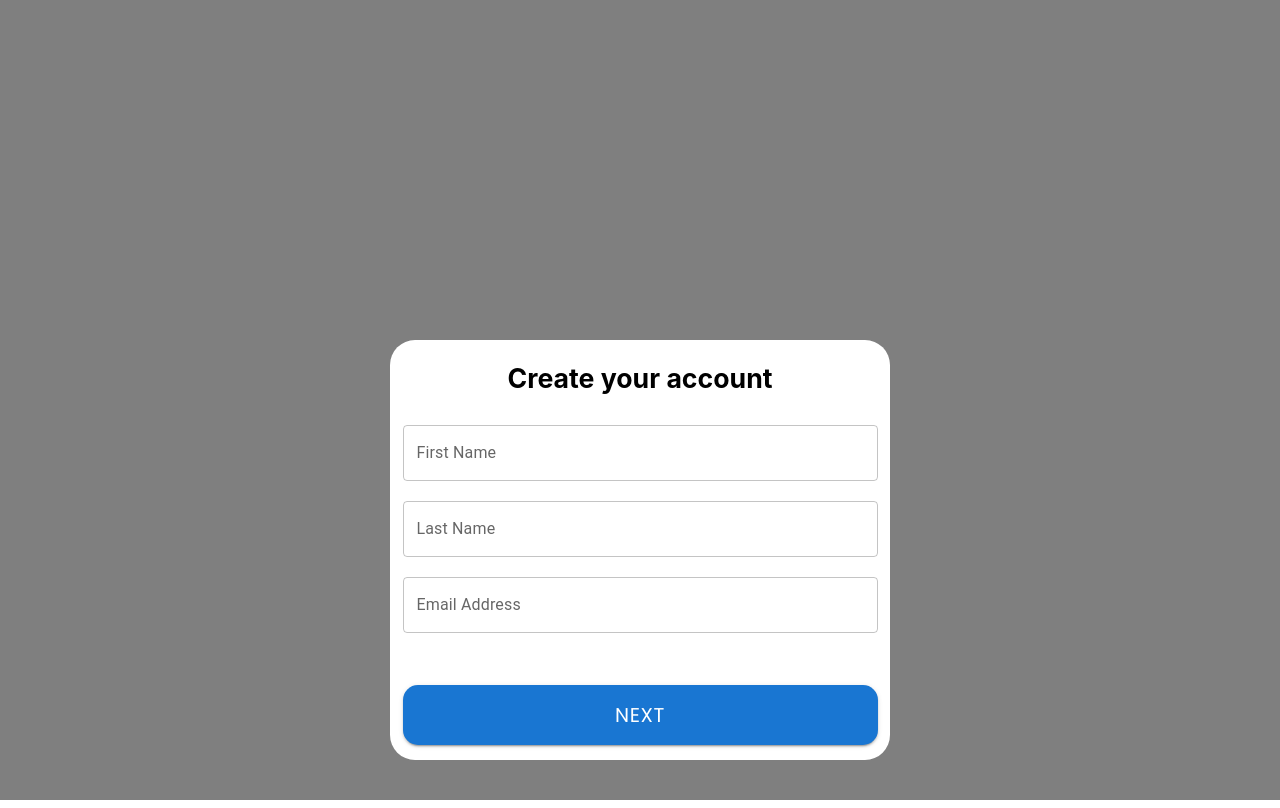
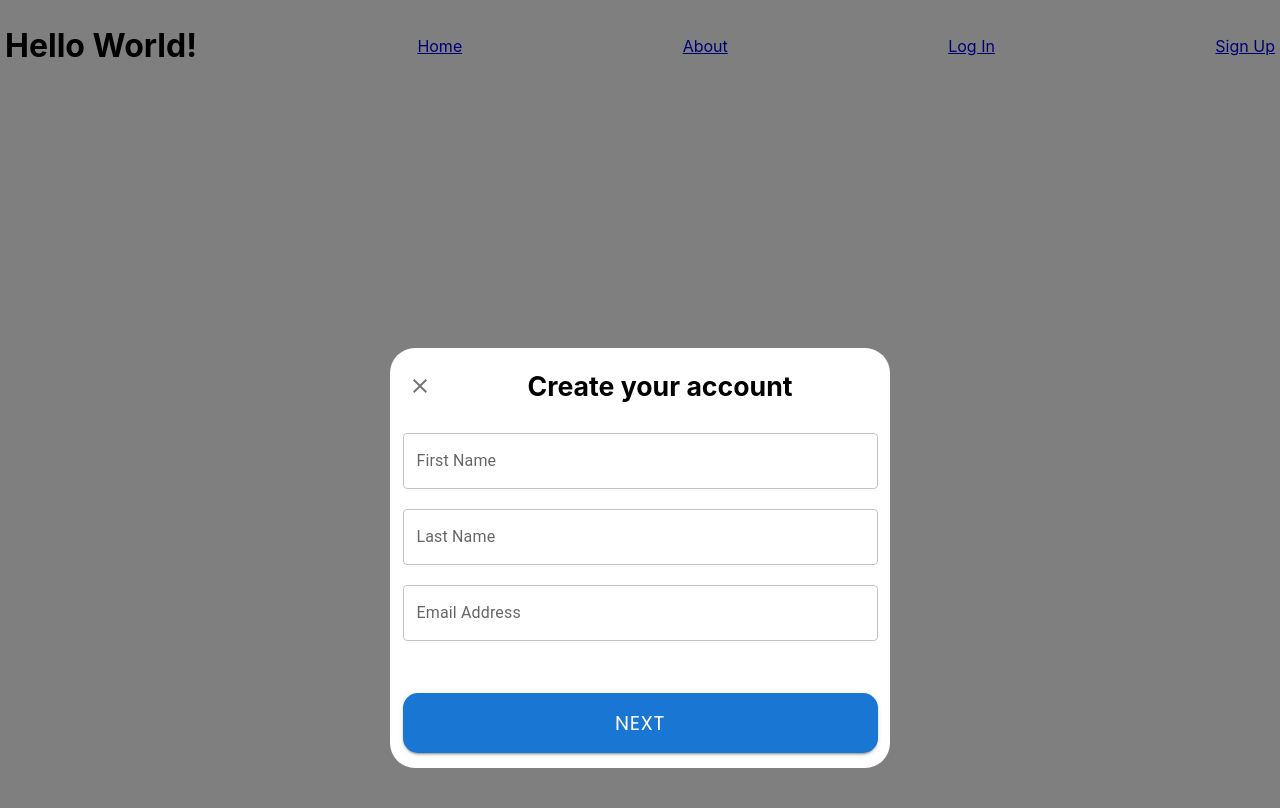
Before and after one commit to dommie123/Sheelas_Site, a React (Create React App) app in the folder frontend/: page /register in a window 1280 px wide. Built offline with nearby package versions, Linux system fonts and the light colour scheme.

Commit message:
Added back button to login and register modals

```diff
--- a/frontend/package.json
+++ b/frontend/package.json
@@ -5,6 +5,7 @@
   "dependencies": {
     "@emotion/react": "^11.10.6",
     "@emotion/styled": "^11.10.6",
+    "@mui/icons-material": "^5.14.3",
     "@mui/material": "^5.11.16",
     "@reduxjs/toolkit": "^1.9.3",
     "@testing-library/jest-dom": "^5.16.5",
--- a/frontend/src/components/common/modal/modal.css
+++ b/frontend/src/components/common/modal/modal.css
@@ -1,8 +1,11 @@
 .modal-container {
     width: 100%;
-    height: 100%;
+    height: 101%;
     background-color: rgba(0, 0, 0, 0.5);
     align-content: center;
+    position: absolute;
+    top: 0;
+    bottom: 0;
 }
 
 .modal-content {
@@ -22,6 +25,9 @@
     height: 75px;
     width: 100%;
     margin-bottom: 10px;
+    display: inline-flex;
+    flex-direction: row;
+    justify-content: space-between;
 }
 
 .modal-center-content {
--- a/frontend/src/components/feature/login/login-modal.js
+++ b/frontend/src/components/feature/login/login-modal.js
@@ -2,9 +2,12 @@ import React, { useState, useEffect, useCallback, useMemo } from "react";
 import { useSelector, useDispatch } from "react-redux";
 import { useNavigate } from "react-router-dom";
 
-import { TextField, Button, } from "@mui/material";
+import { TextField, Button, IconButton } from "@mui/material";
 
-import { incrementStep, logInUser, verifyUserExists, resetStepCounter, changePassword } from "../../../slices/login-slice";
+import CloseIcon from "@mui/icons-material/Close";
+import ArrowBackIcon from "@mui/icons-material/ArrowBack";
+
+import { incrementStep, decrementStep, logInUser, verifyUserExists, resetStepCounter, changePassword } from "../../../slices/login-slice";
 import { retrieveVerificationCode } from "../../../slices/register-slice";
 import { addToMessageQueue } from "../../../slices/global-slice";
 import { showError } from "../../../utils/error";
@@ -80,7 +83,16 @@ export const LoginModal = () => {
     const determineModalContent = () => {
         if (!forgotPassword) {
             return {
-                topContent: (<h2 className="login-header">Sign In Here!</h2>),
+                topContent: (
+                    <>
+                        <IconButton className="login-modal-close-btn" onClick={() => {navigate("/")}}>
+                            <CloseIcon />
+                        </IconButton>
+                        <h2 className="login-header">
+                            Sign In Here!
+                        </h2>
+                    </>
+                ),
                 centerContent: (
                     <div className="login-wrapper">
                         <TextField className="login-text-field" variant="outlined" label="Username" onChange={(e) => setUser({...user, username: e.target.value})} value={user.username} />
@@ -104,7 +116,16 @@ export const LoginModal = () => {
         switch(forgotPasswordStep) {
             case 1:
                 return {
-                    topContent: (<h2 className="login-header">Recover your account</h2>),
+                    topContent: (
+                        <>
+                            <IconButton className="login-modal-back-btn" onClick={() => {setForgotPassword(false)}}>
+                                <ArrowBackIcon />
+                            </IconButton>
+                            <h2 className="login-header">
+                                Recover your account
+                            </h2>
+                        </>
+                    ),
                     centerContent: (
                         <div className="login-wrapper">
                             <TextField className="login-text-field" variant="outlined" label="Username" onChange={(e) => setUser({...user, username: e.target.value})} value={user.username} />
@@ -123,7 +144,16 @@ export const LoginModal = () => {
                 }
             case 2:
                 return {
-                    topContent: <h2 className='login-header'>We sent you a code!</h2>,
+                    topContent: (
+                        <>
+                            <IconButton className="login-modal-back-btn" onClick={() => {dispatch(decrementStep())}}>
+                                <ArrowBackIcon />
+                            </IconButton>
+                            <h2 className='login-header'>
+                                We sent you a code!
+                            </h2>
+                        </>
+                    ),
                     centerContent: (
                         <div className='login-wrapper'>
                             <TextField
@@ -152,7 +182,16 @@ export const LoginModal = () => {
                 }
             case 3:
                 return {
-                    topContent: <h2 className="login-header">Change your password</h2>,
+                    topContent: (
+                        <>
+                            <IconButton className="login-modal-back-btn" onClick={() => {dispatch(decrementStep())}}>
+                                <ArrowBackIcon />
+                            </IconButton>
+                            <h2 className="login-header">
+                                Change your password
+                            </h2>
+                        </>
+                    ),
                     centerContent: (
                         <div className="login-wrapper">
                             <TextField
--- a/frontend/src/components/feature/register/register-modal.css
+++ b/frontend/src/components/feature/register/register-modal.css
@@ -17,6 +17,7 @@
 .register-header {
     text-align: center;
     font-size: 20pt;
+    flex: 4;
 }
 
 .register-wrapper {
@@ -39,3 +40,11 @@
     left: 5px;
     width: 95%;
 }
+
+.register-modal-close-btn, .register-modal-back-btn {
+    flex: 1;
+    position: inherit;
+    height: 40px;
+    left: 10px;
+    top: 0.75em;
+}
--- a/frontend/src/components/feature/register/register-modal.js
+++ b/frontend/src/components/feature/register/register-modal.js
@@ -1,15 +1,17 @@
 import React, { useState, useEffect } from 'react';
 import { useNavigate } from 'react-router-dom';
 import { useSelector, useDispatch } from 'react-redux';
-import { TextField, Button, Checkbox } from "@mui/material";
+import { TextField, Button, Checkbox, IconButton } from "@mui/material";
 
-import { incrementStep, retrieveVerificationCode, resetVerificationCode, registerUser, resetStepCounter, validatePassword, validatePhone } from '../../../slices/register-slice';
+import CloseIcon from "@mui/icons-material/Close";
+import ArrowBackIcon from "@mui/icons-material/ArrowBack";
+
+import { incrementStep, retrieveVerificationCode, resetVerificationCode, registerUser, resetStepCounter, validatePassword, validatePhone, validateEmail, decrementStep } from '../../../slices/register-slice';
 import { addToMessageQueue } from '../../../slices/global-slice';
 import { showError } from '../../../utils/error';
 import { Modal } from '../../common/modal/modal';
 
 import './register-modal.css';
-import { validateEmail } from '../../../slices/register-slice';
 
 export const RegisterModal = (props) => {
     const registerStep = useSelector(state => state.register.step);
@@ -65,6 +67,20 @@ export const RegisterModal = (props) => {
         dispatch(incrementStep());
     }
 
+    const previousStep = (e) => {
+        switch(registerStep) {
+            case 1:
+                navigate("/");
+                break;
+            default:
+                if (registerStep >= 2) {
+                    dispatch(decrementStep());
+                }
+                break;
+
+        }
+    }
+
     const resendVerificationCode = () => {
         dispatch(retrieveVerificationCode({email: user.email}))
         dispatch(addToMessageQueue({ severity: "info", content: "A new code was sent to your email." }))
@@ -104,7 +120,16 @@ export const RegisterModal = (props) => {
         switch(registerStep) {
             case 1:
                 return {
-                    topContent: <h2 className='register-header'>Create your account</h2>,
+                    topContent: (
+                        <>
+                            <IconButton className="register-modal-close-btn" onClick={previousStep}>
+                                <CloseIcon />
+                            </IconButton>
+                            <h2 className='register-header'>
+                                Create your account
+                            </h2>
+                        </>
+                    ),
                     centerContent: (
                         <div className='register-wrapper'>
                             <TextField
@@ -151,7 +176,16 @@ export const RegisterModal = (props) => {
                 }
             case 2:
                 return {
-                    topContent: <h2 className='register-header'>Add a phone number?</h2>,
+                    topContent: (
+                        <>
+                            <IconButton className="register-modal-back-btn" onClick={previousStep}>
+                                <ArrowBackIcon />
+                            </IconButton>
+                            <h2 className='register-header'>
+                                Add a phone number?
+                            </h2>
+                        </>
+                    ),
                     centerContent: (
                         <div className='register-wrapper'>
                             <TextField
@@ -185,7 +219,16 @@ export const RegisterModal = (props) => {
                 }
             case 3:
                 return {
-                    topContent: <h2 className='register-header'>We sent you a code!</h2>,
+                    topContent: (
+                        <>
+                            <IconButton className="register-modal-back-btn" onClick={previousStep}>
+                                <ArrowBackIcon />
+                            </IconButton>
+                            <h2 className='register-header'>
+                                We sent you a code!
+                            </h2>
+                        </>
+                    ),
                     centerContent: (
                         <div className='register-wrapper'>
                             <TextField
@@ -214,7 +257,16 @@ export const RegisterModal = (props) => {
                 }
             case 4:
                 return {
-                    topContent: <h2 className='register-header'>You'll need a password</h2>,
+                    topContent: (
+                        <>
+                            <IconButton className="register-modal-back-btn" onClick={previousStep}>
+                                <ArrowBackIcon />
+                            </IconButton>
+                            <h2 className='register-header'>
+                                You'll need a password
+                            </h2>
+                        </>
+                    ),
                     centerContent: (
                         <div className='register-wrapper'>
                             <TextField
--- a/frontend/src/components/nav/router.js
+++ b/frontend/src/components/nav/router.js
@@ -12,23 +12,48 @@ const router = createBrowserRouter([
     },
     {
         path: "/home",
-        element: <div>Home</div>
+        element: (
+            <>
+                <Navbar />
+                <div>Home</div>
+            </>
+        )
     },
     {
         path: "/register",
-        element: <RegisterModal />
+        element: (
+            <>
+                <Navbar />
+                <RegisterModal />
+            </>
+        )
     },
     {
         path: "/login",
-        element: <LoginModal />
+        element: (
+            <>
+                <Navbar />
+                <LoginModal />
+            </>
+        )
     },
     {
         path: "/about",
-        element: <div>About Us</div>
+        element: (
+            <>
+                <Navbar />
+                <div>About Us</div>
+            </>
+        )
     },
     {
         path: "/contact",
-        element: <div>Contact Us</div>
+        element: (
+            <>
+                <Navbar />
+                <div>Contact Us</div>
+            </>
+        )
     },
 ]);
 
--- a/frontend/src/index.css
+++ b/frontend/src/index.css
@@ -12,6 +12,7 @@ body {
   -moz-osx-font-smoothing: grayscale;
   width: 100%;
   height: 100%;
+  overflow: hidden;
 }
 
 code {
--- a/frontend/src/index.js
+++ b/frontend/src/index.js
@@ -10,9 +10,7 @@ import reportWebVitals from './reportWebVitals';
 const root = ReactDOM.createRoot(document.getElementById('root'));
 root.render(
     <Provider store={store}>
-        {/* <React.StrictMode> */}
-            <App />
-        {/* </React.StrictMode> */}
+        <App />
     </Provider>
 );
 
--- a/frontend/src/slices/register-slice.js
+++ b/frontend/src/slices/register-slice.js
@@ -44,6 +44,9 @@ const registerSlice = createSlice({
         incrementStep: (state) => {
             state.step++;
         },
+        decrementStep: (state) => {
+            state.step--;
+        },
         resetStepCounter: (state) => {
             state.step = 1;
         },
@@ -85,5 +88,5 @@ const registerSlice = createSlice({
     }
 })
 
-export const { incrementStep, resetStepCounter, validateEmail, validatePhone, validatePassword, resetVerificationCode } = registerSlice.actions;
+export const { incrementStep, decrementStep, resetStepCounter, validateEmail, validatePhone, validatePassword, resetVerificationCode } = registerSlice.actions;
 export default registerSlice.reducer;
```
Also changed, not shown: frontend/src/components/feature/login/login-modal.css (+9 -0 lines), 1 other file (tests, documents, lock files or other folders).
